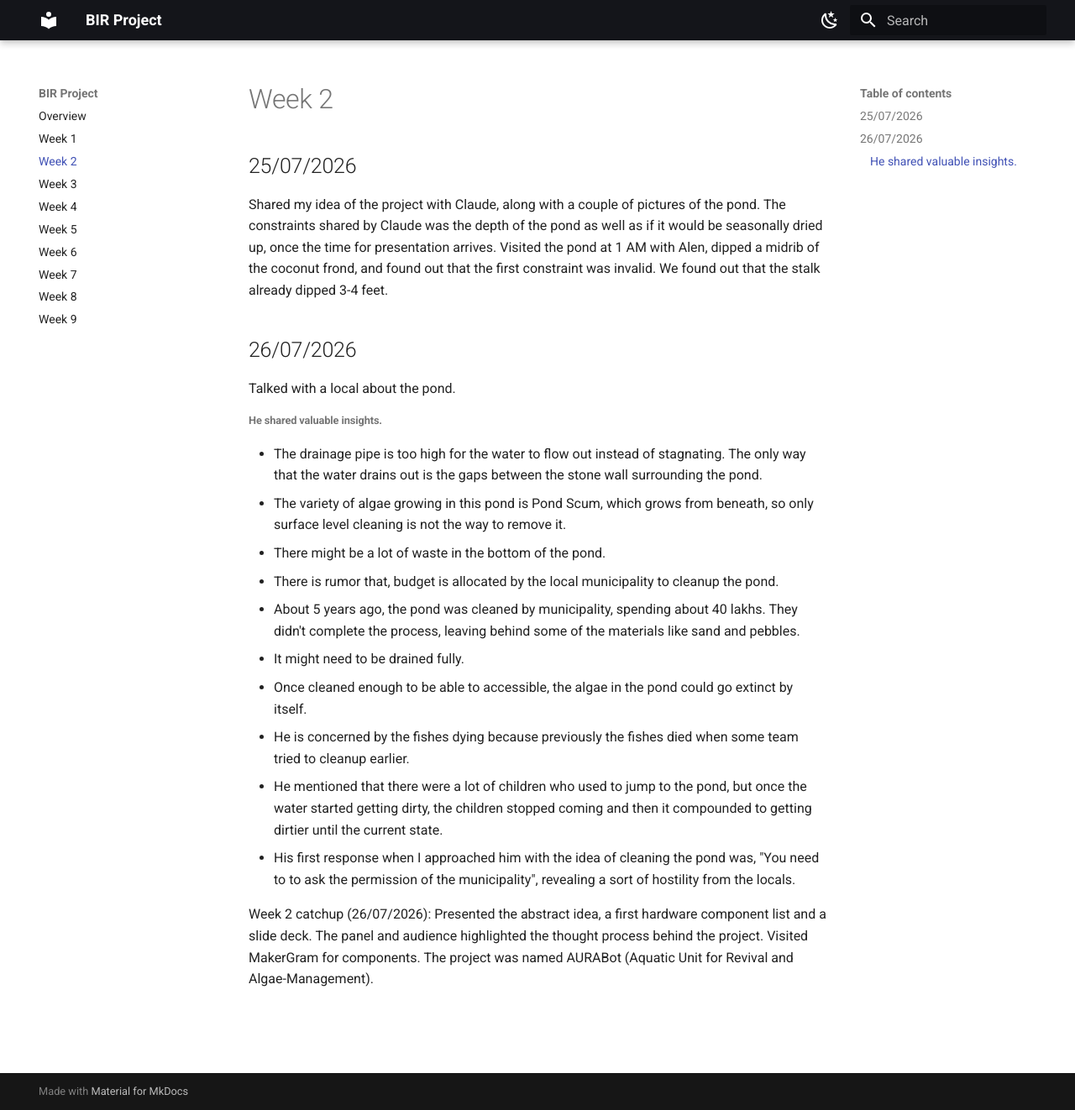
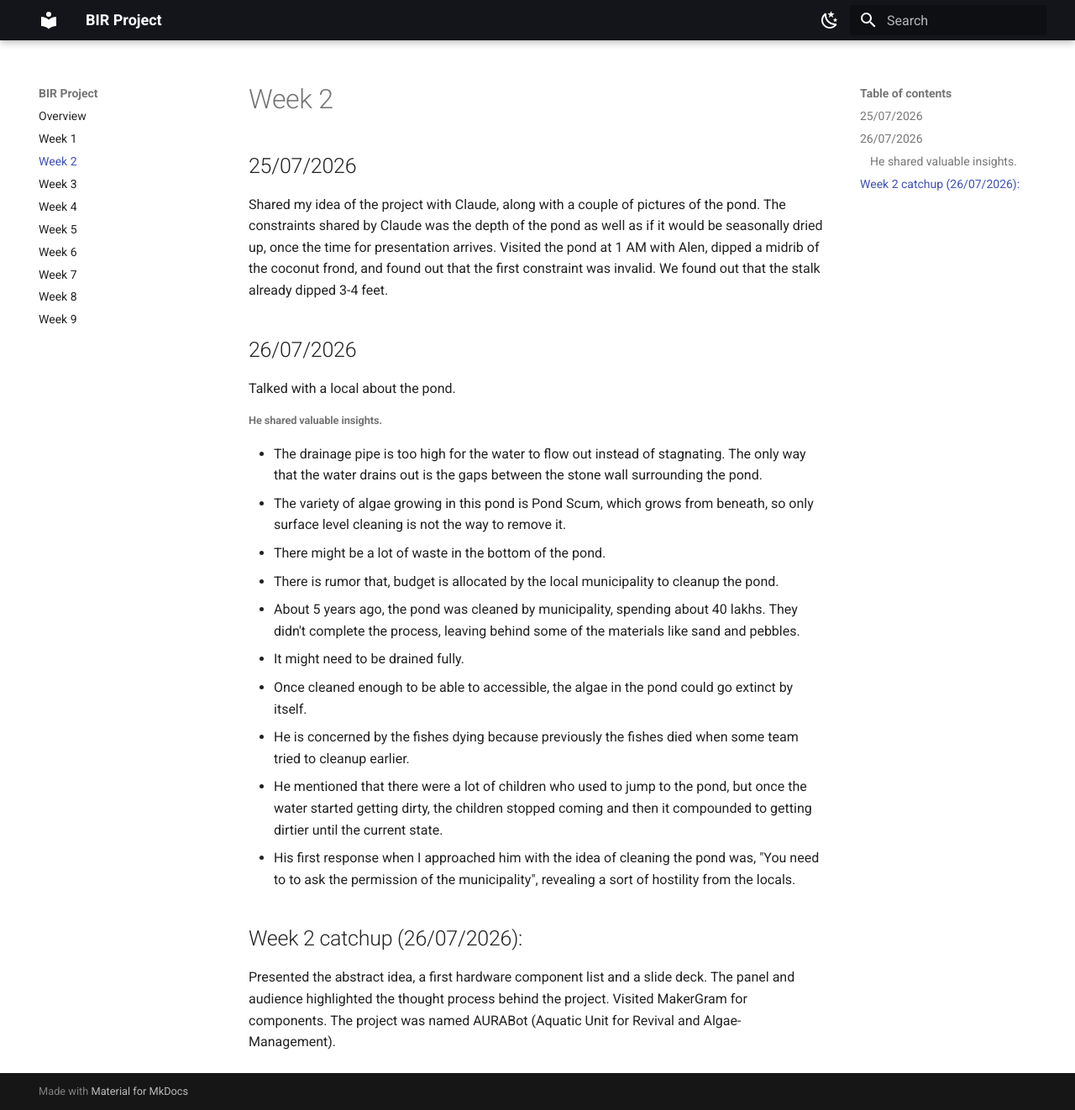
Before and after one commit to BuilderinResidencyTinkerspace/AURABot, an MkDocs documentation site: the page built from docs/week-02.md, in a window 1280 px wide and 1322 px high. Shown: the whole window at 84% size. Built offline with MkDocs 1.6.1 and Material for MkDocs 9.7.7, drawn with Linux system fonts in a browser that asks for light colours.

Commit message:
Format Week 2 catchup section header

```diff
--- a/docs/week-02.md
+++ b/docs/week-02.md
@@ -19,4 +19,5 @@ Talked with a local about the pond.
 - He mentioned that there were a lot of children who used to jump to the pond, but once the water started getting dirty, the children stopped coming and then it compounded to getting dirtier until the current state.
 - His first response when I approached him with the idea of cleaning the pond was, "You need to to ask the permission of the municipality", revealing a sort of hostility from the locals.
 
-Week 2 catchup (26/07/2026): Presented the abstract idea, a first hardware component list and a slide deck. The panel and audience highlighted the thought process behind the project. Visited MakerGram for components. The project was named AURABot (Aquatic Unit for Revival and Algae-Management).
+## Week 2 catchup (26/07/2026):
+Presented the abstract idea, a first hardware component list and a slide deck. The panel and audience highlighted the thought process behind the project. Visited MakerGram for components. The project was named AURABot (Aquatic Unit for Revival and Algae-Management).
```
